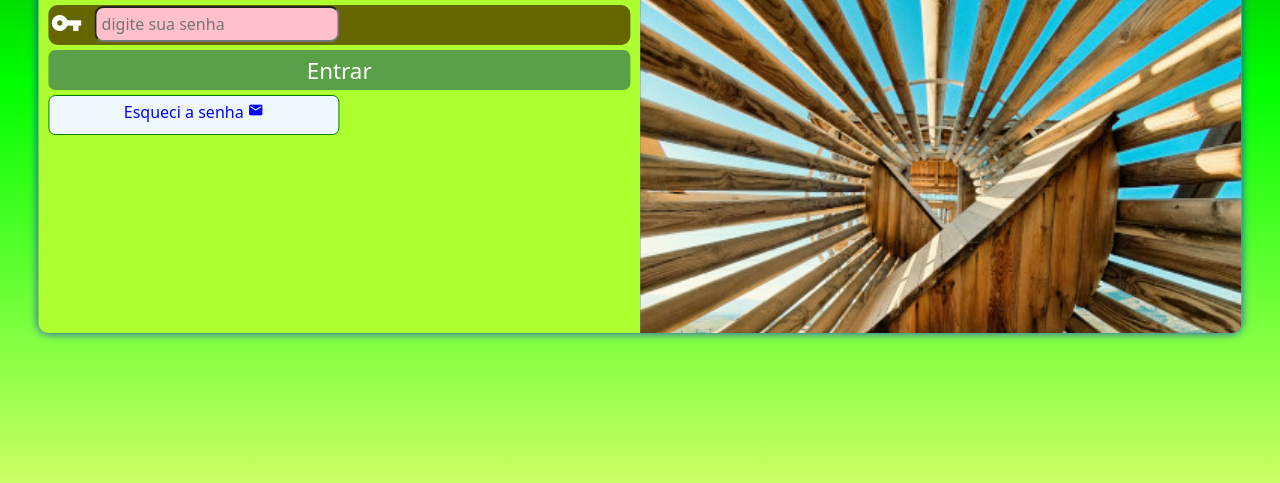
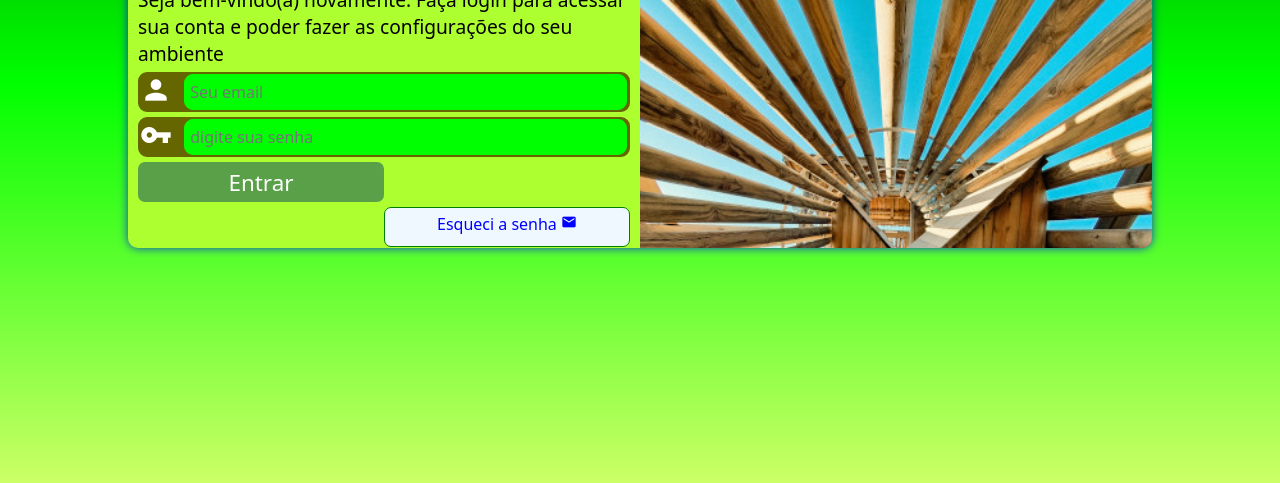
Before and after one commit to Moisesriechel/projeto-login, a plain HTML site: page index.html in a window 1280 px wide. Shown: the part 317-800 px from the top of the page. Drawn offline with Linux system fonts and the light colour scheme.

Commit message:
fim do dia

```diff
--- a/estilos/media-query.css
+++ b/estilos/media-query.css
@@ -15,6 +15,7 @@ Grandes telas: acima de 1200px
     }
     section#login {
         width: 85vw;
+        height: 350px;
     }
     section#login > div#imagem{
         float: left;
@@ -32,16 +33,18 @@ Grandes telas: acima de 1200px
     }
     div#formulario > p {
         font-size: 1em;
+        margin: 10px 0px;
     }
 }
 
-@media screen and (min-width: 992px) {
+@media screen and (min-width: 992px) {  /*configurações para desktop*/
 
     body {
         background-image: linear-gradient(to top, #ccff66,#00ff00, #006600 );
     }
     section#login {
-        width: 94vw;
+        width: 80vw;
+        height: 330px;
     }
     section#login > div#imagem {
         float: right;
@@ -67,6 +70,7 @@ Grandes telas: acima de 1200px
         width: 50%;
         height: 40px;
         margin-top: 5px;
+        margin-left: auto;
 
        background-color: aliceblue;
         color: blue;
@@ -76,4 +80,26 @@ Grandes telas: acima de 1200px
         text-decoration: none;
 
     }
+    form > input[type=submit] {
+        display: block;
+        width: 50%;
+        height: 40px;
+        background-color: #59a049 ;
+        color: white;
+        font-size: 1.4em;
+        border: none;
+        border-radius: 7px;
+        cursor: pointer;
+        align-items: center;
+
+    }
+    form > div.campo {
+        background-color: #666600;
+        border: 2px solid #660;
+        display: block;
+        width: 1005;
+        height: 40px;
+        border-radius: 9px;
+        margin: 5px 0px;
+    }
 }
--- a/estilos/style.css
+++ b/estilos/style.css
@@ -29,7 +29,7 @@ main {
 
 section#login {
     position: absolute;
-    transform: translate(-50%, -50%);
+
     top: 50%;
     left: 50%;
     background-color: greenyellow;
@@ -41,6 +41,7 @@ section#login {
 
     transition: width 0.5s, height 0.5s;
     transition-timing-function: ease;
+    transform: translate(-50%, -50%);
 }
 section#login > div#imagem {
     display: block;
@@ -87,14 +88,14 @@ div.campo > i {
 
 div.campo > input {
     display:inline;
-    background-color: pink;
+    background-color:#00ff00 ;
     font-size: 1em;
-
-    transform: translateY(-9px);/*para deslocar a div para cima*/
+    width: calc(100% - 45px);
+   border: 1px solid #00ff00;
     height: 100%;
     border-radius: 9px;
     padding: 5px;
-
+    transform: translateY(-8px);/*para deslocar a div para cima*/
 
 
 }
@@ -127,7 +128,7 @@ form > a.botao {
     width: 100%;
     height: 40px;
     margin-top: 5px;
-   background-color: aliceblue;
+    background-color: aliceblue;
     color: blue;
     padding-top: 5px;
     border: 1px solid green;
```
